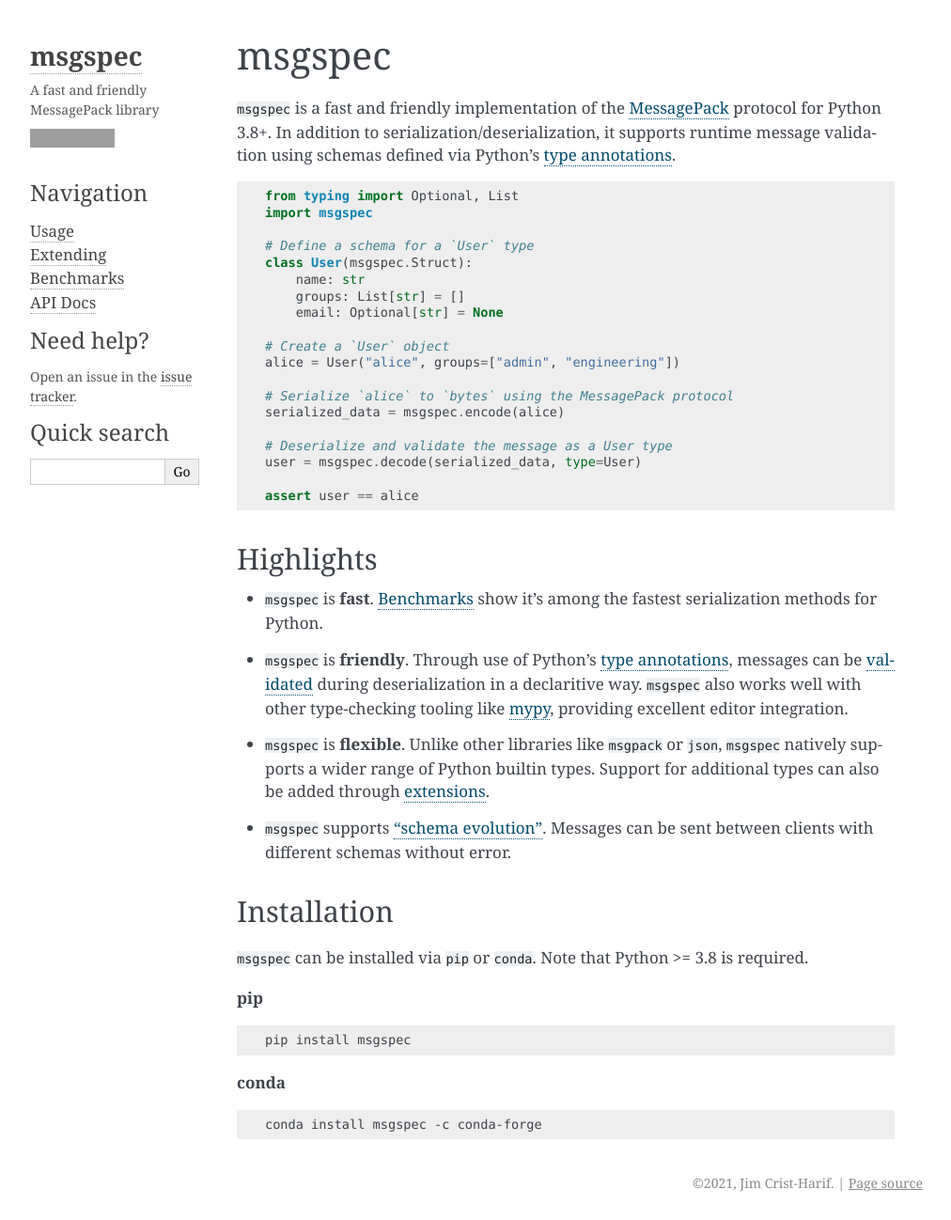
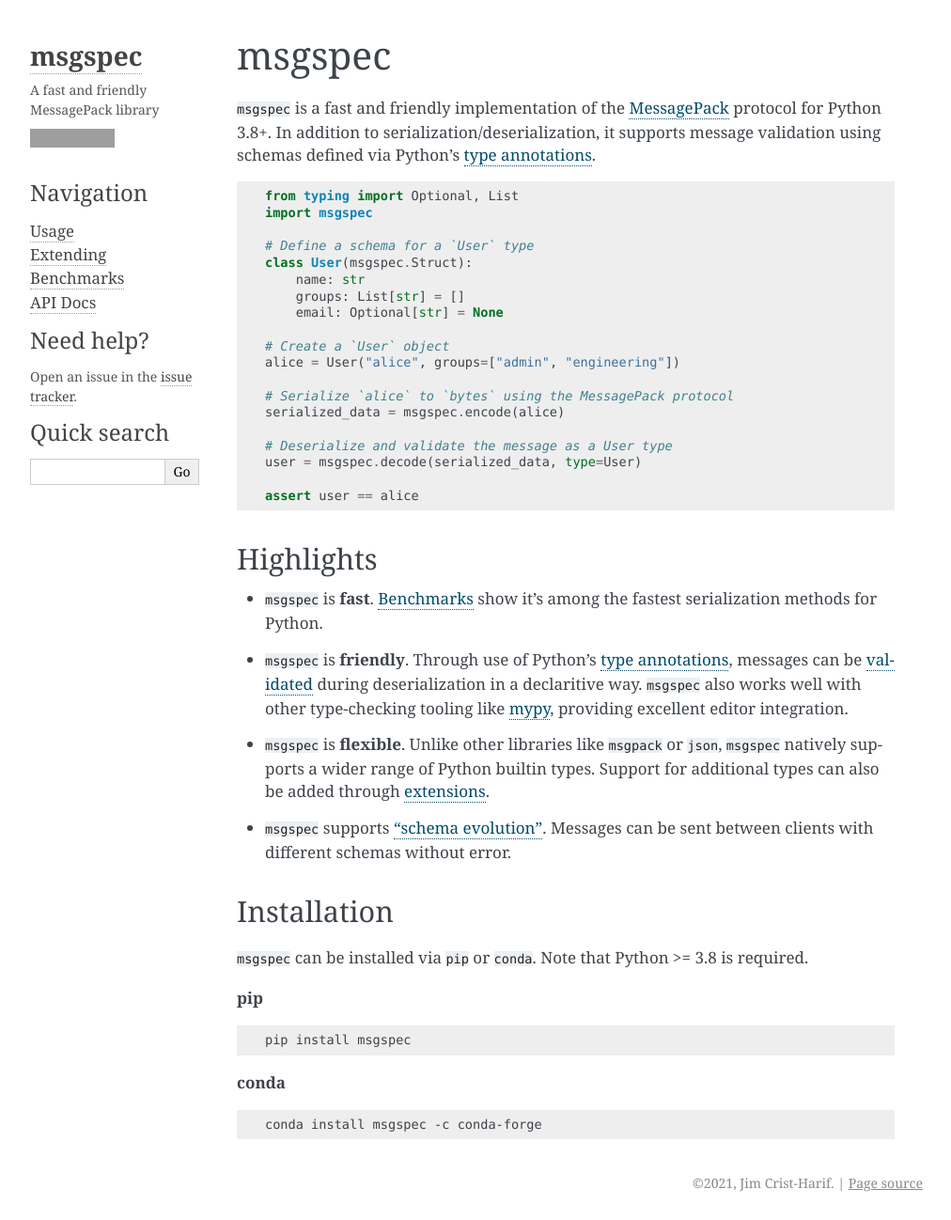
Before and after one commit to jcrist/msgspec, a Sphinx documentation site: the page built from docs/source/index.rst, in a window 1280 px wide. Shown: the whole page at 94% size, without its empty margins (138-1150 px from the left). Built offline with Sphinx 7.4.7, drawn with Linux system fonts in a browser that asks for light colours; grey boxes are pictures that could not be loaded.

Commit message:
Fixup readme

```diff
--- a/README.rst
+++ b/README.rst
@@ -5,8 +5,8 @@
 
 ``msgspec`` is a fast and friendly implementation of the `MessagePack
 <https://msgpack.org>`__ protocol for Python 3.8+. In addition to
-serialization/deserialization, it supports runtime message validation using
-schemas defined via Python's `type annotations
+serialization/deserialization, it supports message validation using schemas
+defined via Python's `type annotations
 <https://docs.python.org/3/library/typing.html>`__.
 
 .. code-block:: python
--- a/docs/source/index.rst
+++ b/docs/source/index.rst
@@ -3,8 +3,8 @@
 
 ``msgspec`` is a fast and friendly implementation of the `MessagePack
 <https://msgpack.org>`__ protocol for Python 3.8+. In addition to
-serialization/deserialization, it supports runtime message validation using
-schemas defined via Python's `type annotations`_.
+serialization/deserialization, it supports message validation using schemas
+defined via Python's `type annotations`_.
 
 .. code-block:: python
 
```
Also changed, not shown: other parts of README.rst (+1 -1 lines).
